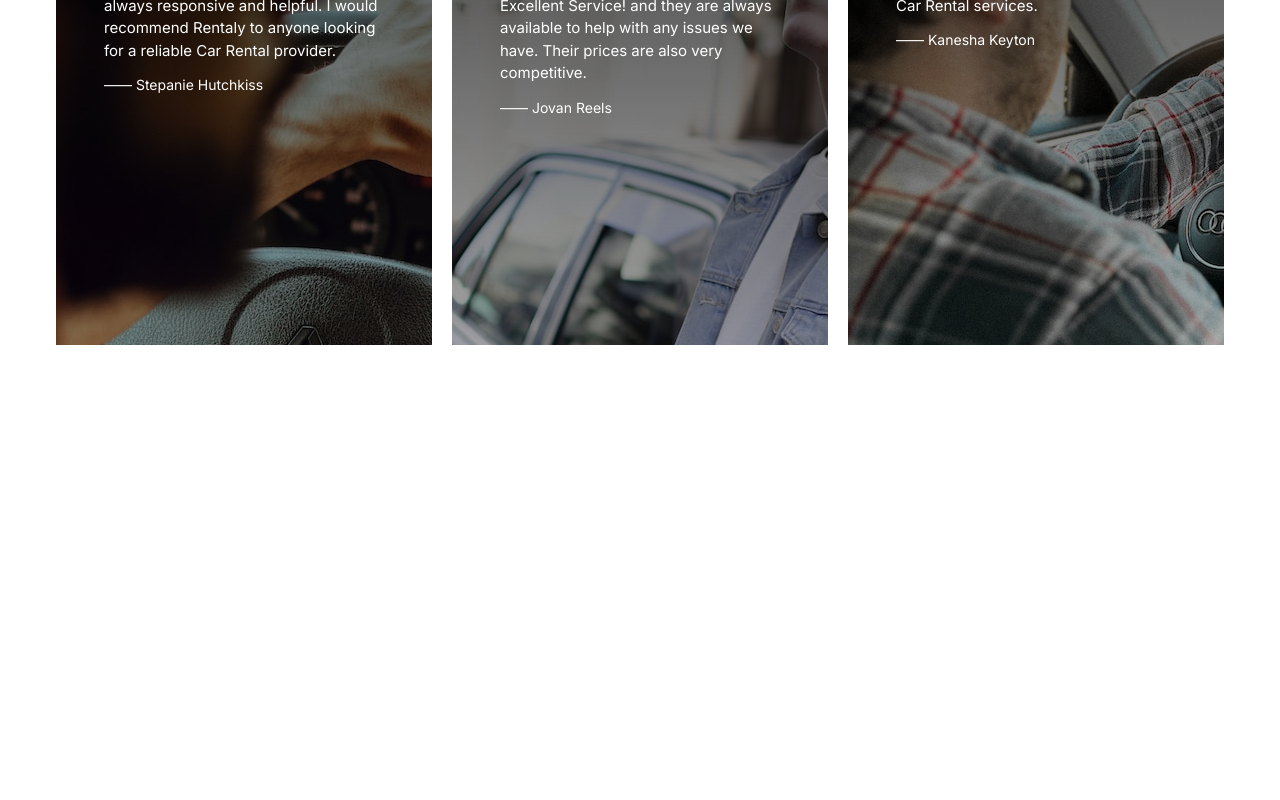
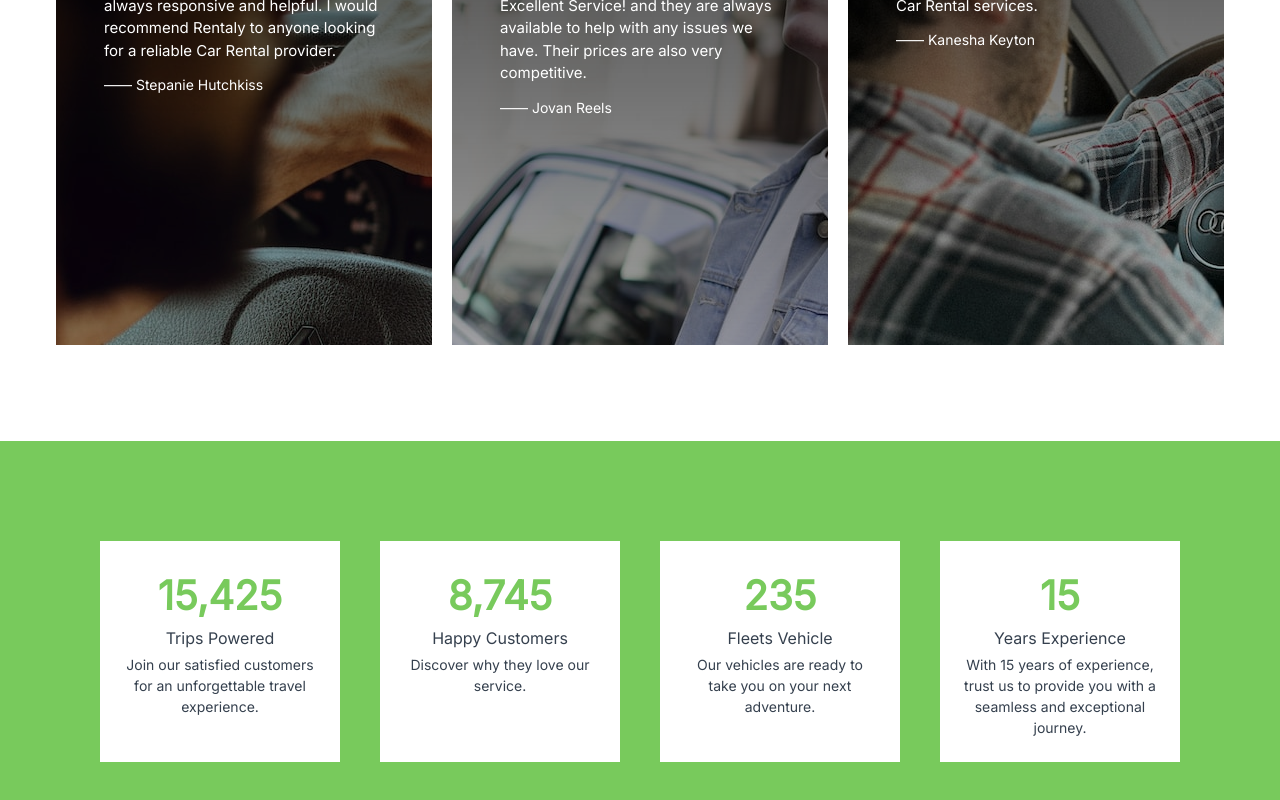
Before and after one commit to Mutah3r/rent-xpress-client, a React (Vite) app: page / in a window 1280 px wide. Shown: the part 2633-3433 px from the top of the page. Before the commit the page ends 2994 px from the top, so only its background shows below. Built offline with nearby package versions, Linux system fonts and the light colour scheme.

Commit message:
add Stats section on homepage

```diff
--- a/package.json
+++ b/package.json
@@ -13,6 +13,7 @@
     "localforage": "^1.10.0",
     "match-sorter": "^6.3.1",
     "react": "^18.2.0",
+    "react-countup": "^6.4.2",
     "react-dom": "^18.2.0",
     "react-icons": "^4.9.0",
     "react-router-dom": "^6.13.0",
--- a/src/pages/home/Home.jsx
+++ b/src/pages/home/Home.jsx
@@ -3,6 +3,7 @@ import FeaturedReviews from "./FeaturedReviews";
 import Hero from "./Hero";
 import OurServices from "./OurServices";
 import OurVision from "./OurVision";
+import Stats from "./Stats";
 
 const Home = () => {
     return (
@@ -12,6 +13,7 @@ const Home = () => {
             <OurVision />
             <OurServices />
             <FeaturedReviews />
+            <Stats />
         </div>
     );
 };
--- /dev/null
+++ b/src/pages/home/Stats.jsx
@@ -0,0 +1,64 @@
+import CountUp from 'react-countup';
+
+const Stats = () => {
+    return (
+        <section className="p-12 md:p-[100px] bg-[#78CA5C] mt-20">
+            <div className="grid grid-cols-1 sm:grid-cols-2 lg:grid-cols-4 gap-10 max-w-[1100px] mx-auto">
+                <div className="bg-white text-center p-6">
+                    <h2 className="text-[40px] title-font text-[#78CA5C] font-semibold">
+                        <CountUp
+                            start={0}
+                            end={15425}
+                            duration={5}
+                            enableScrollSpy={true}
+                            scrollSpyOnce={true}
+                        />
+                    </h2>
+                    <h3 className="text-[#35404E]">Trips Powered</h3>
+                    <p className="text-[#35404E] text-[14px] mt-1">Join our satisfied customers for an unforgettable travel experience.</p>
+                </div>
+                <div className="bg-white text-center p-6">
+                    <h2 className="text-[40px] title-font text-[#78CA5C] font-semibold">
+                        <CountUp
+                            start={0}
+                            end={8745}
+                            duration={5}
+                            enableScrollSpy={true}
+                            scrollSpyOnce={true}
+                        />
+                    </h2>
+                    <h3 className="text-[#35404E]">Happy Customers</h3>
+                    <p className="text-[#35404E] text-[14px] mt-1">Discover why they love our service.</p>
+                </div>
+                <div className="bg-white text-center p-6">
+                    <h2 className="text-[40px] title-font text-[#78CA5C] font-semibold">
+                        <CountUp
+                            start={0}
+                            end={235}
+                            duration={5}
+                            enableScrollSpy={true}
+                            scrollSpyOnce={true}
+                        />
+                    </h2>
+                    <h3 className="text-[#35404E]">Fleets Vehicle</h3>
+                    <p className="text-[#35404E] text-[14px] mt-1">Our vehicles are ready to take you on your next adventure.</p>
+                </div>
+                <div className="bg-white text-center p-6">
+                    <h2 className="text-[40px] title-font text-[#78CA5C] font-semibold">
+                        <CountUp
+                            start={0}
+                            end={15}
+                            duration={5}
+                            enableScrollSpy={true}
+                            scrollSpyOnce={true}
+                        />
+                    </h2>
+                    <h3 className="text-[#35404E]">Years Experience</h3>
+                    <p className="text-[#35404E] text-[14px] mt-1">With 15 years of experience, trust us to provide you with a seamless and exceptional journey.</p>
+                </div>
+            </div>
+        </section>
+    );
+};
+
+export default Stats;
```
Also changed, not shown: 1 other file (tests, documents, lock files or other folders).
